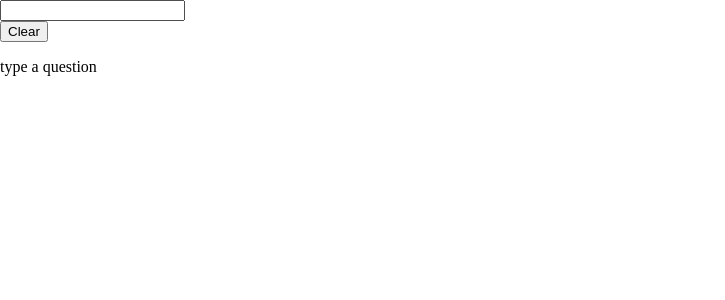
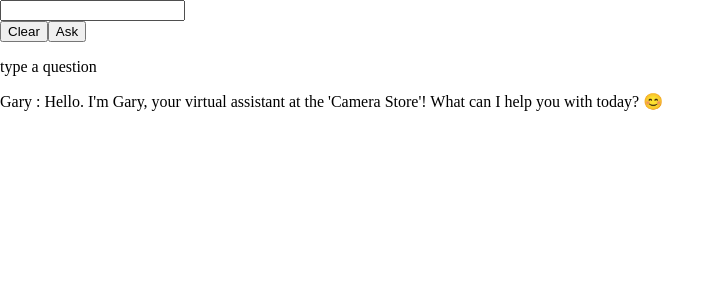
Before and after one commit to JimWould99/camera_website, a React (Vite) app in the folder Frontend/camera_app/: page /chatbot in a window 1280 px wide. Both pictures are taken after a click on the button "Ask". Shown: the top 300 px of the page, without its empty margins (0-725 px from the left). Built offline with nearby package versions, Linux system fonts and the light colour scheme.

Commit message:
chatbot functions. started customization. need to integrate backend iinto prompts and improve aesthetics

```diff
--- a/Frontend/camera_app/src/components/chatbot.jsx
+++ b/Frontend/camera_app/src/components/chatbot.jsx
@@ -1,10 +1,30 @@
 import { useState } from "react";
 import { json } from "react-router-dom";
 
+const GetData = () => {};
+
 const Chatbot = () => {
+  //const initialHistory =
   const [value, setValue] = useState("");
   const [error, setError] = useState("");
-  const [chatHistory, setChatHistory] = useState([]);
+  const [chatHistory, setChatHistory] = useState([
+    {
+      role: "user",
+      parts: [
+        {
+          text: "You are a virtual assistant 'Gary' in the online second hand camera store 'camera store'. Your aim is to answer customer`s questions about different cameras. You are to recommend camera`s based on suitability, and inform customers which cameras are currently available. You are to use relatively short replies with friendly and informal language.",
+        },
+      ],
+    },
+    {
+      role: "model",
+      parts: [
+        {
+          text: "Hello. I'm Gary, your virtual assistant at the 'Camera Store'! What can I help you with today? 😊\n",
+        },
+      ],
+    },
+  ]);
 
   const getResponse = async () => {
     if (!value) {
@@ -30,11 +50,11 @@ const Chatbot = () => {
         ...oldChatHistory,
         {
           role: "user",
-          parts: [value],
+          parts: [{ text: value }],
         },
         {
           role: "model",
-          parts: [data],
+          parts: [{ text: data }],
         },
       ]);
       setValue("");
@@ -50,6 +70,8 @@ const Chatbot = () => {
     setError("");
     setChatHistory([]);
   };
+
+  let tracker = 0;
   return (
     <>
       <div id="chatbot">
@@ -61,14 +83,22 @@ const Chatbot = () => {
         />
       </div>
       {!error && <button onClick={getResponse}>Ask</button>}
-      {error && <button onClick={clear}>Clear</button>}
+      {error && (
+        <div>
+          <button onClick={clear}>Clear</button>
+          <button onClick={getResponse}>Ask</button>
+        </div>
+      )}
       {error && <p>{error}</p>}
       <div className="searchResult">
         {chatHistory.map((chat_line, index) => (
           <div key={index}>
-            <p>
-              {chat_line.role} : {chat_line.parts}
-            </p>
+            {index >= 1 && (
+              <p>
+                {chat_line.role === "model" ? "Gary" : "Me"} :{" "}
+                {chat_line.parts[0].text}
+              </p>
+            )}
           </div>
         ))}
       </div>
```
Also changed, not shown: 1 other file (tests, documents, lock files or other folders).
